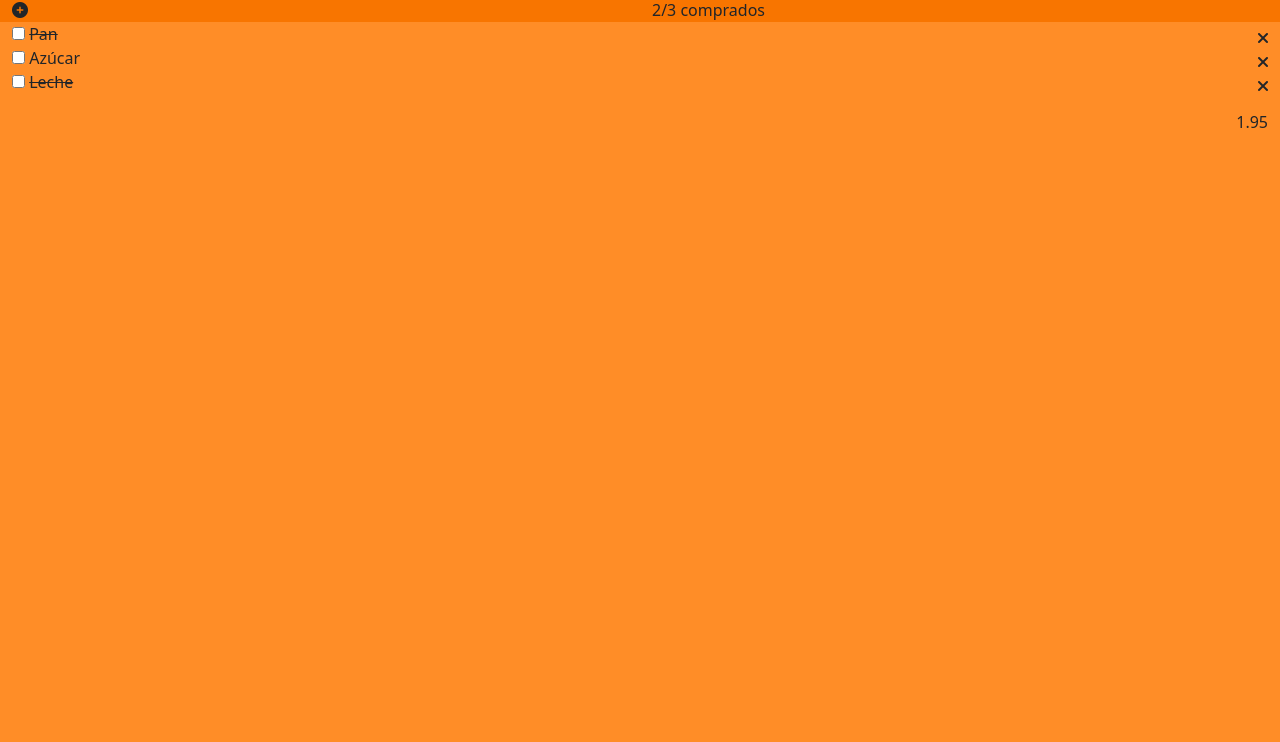
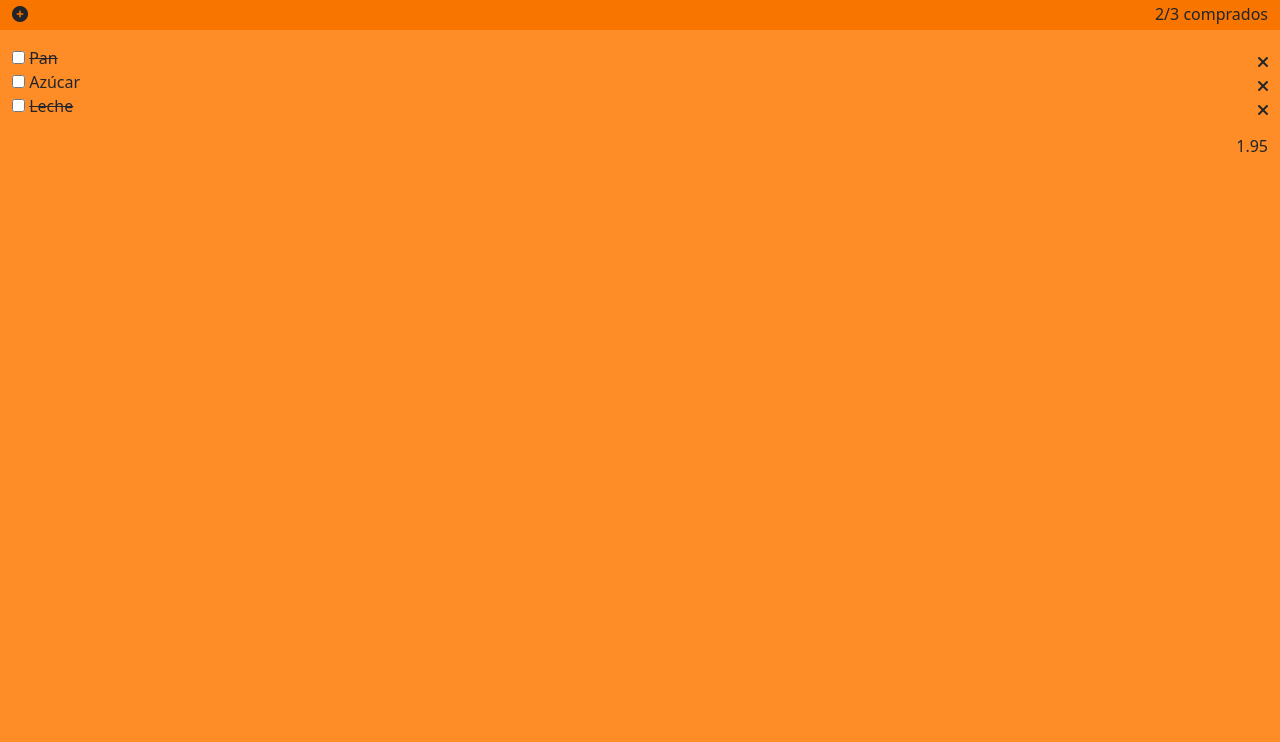
Before and after one commit to AVX00/202201-W1CH4-Alberto-Vidal, a plain HTML site: page index.html in a window 1280 px wide. Shown: the part 58-800 px from the top of the page. Drawn offline with nearby package versions, Linux system fonts and the light colour scheme.

Commit message:
fixed bug in content header

```diff
--- a/index.html
+++ b/index.html
@@ -34,7 +34,7 @@
       <main class="main">
         <header class="row content-header align-items-center">
           <div class="fa plus-icon col"></div>
-          <div class="text col">2/3 comprados</div>
+          <div class="content-header__text col">2/3 comprados</div>
         </header>
         <div class="col">
           <ul class="list-unstyled">
--- a/style.css
+++ b/style.css
@@ -24,6 +24,8 @@
 }
 .content-header {
   background-color: var(--bg-content-header);
+  min-height: 2rem;
+  margin-bottom: 1rem;
 }
 .main {
 }
@@ -52,6 +54,10 @@
 .price__text {
   flex: 0;
 }
+.content-header__text {
+  flex: 0;
+  min-width: fit-content;
+}
 
 .cross-icon {
   right: 0;
@@ -73,7 +79,7 @@
 }
 
 .burger-menu:hover > .main-header__menu {
-  display: inline-block;
+  display: block;
   position: absolute;
   list-style-type: disc;
   right: 0;
```
